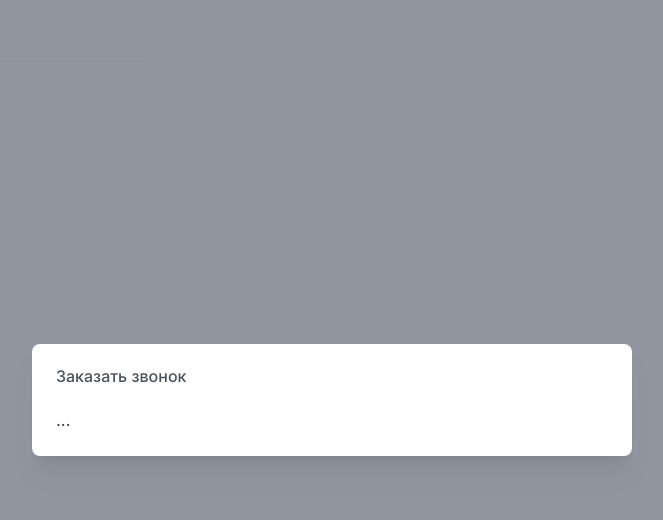
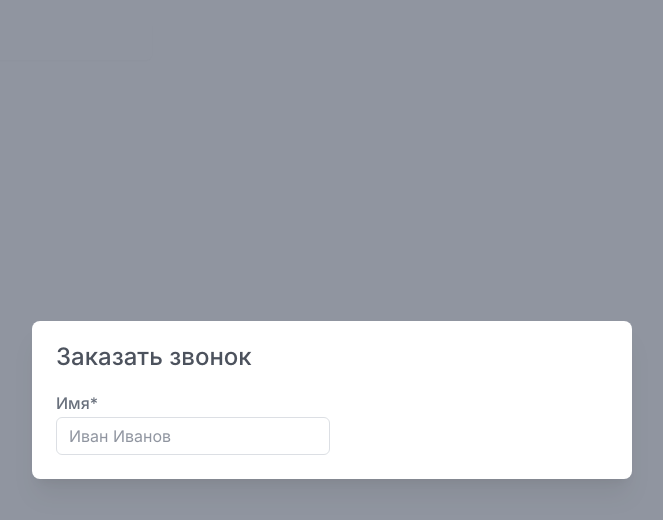
Before and after one commit to asokal/autodrive-test, a Vue app: page / in a window 1280 px wide. Both pictures are taken after a click on the button "Заказать в Москву". Shown: the top 520 px of the page, without its empty margins (308-971 px from the left). Built offline with nearby package versions, Linux system fonts and the light colour scheme.

Commit message:
modal input markup

```diff
--- a/src/App.vue
+++ b/src/App.vue
@@ -20,7 +20,16 @@
 			:show="modalVisible"
 			@close-modal="modalVisible = false"
 		>
-			<div>...</div>
+			<form>
+				<label>
+					<span class="mb-1 block leading-5 text-gray-700">Имя*</span>
+					<input
+						type="text"
+						placeholder="Иван Иванов"
+						class="rounded-md border border-gray-300 px-3 py-2 font-normal leading-5 text-gray-900 placeholder:text-gray-500"
+					/>
+				</label>
+			</form>
 		</base-modal>
 	</main>
 </template>
--- a/src/components/BaseModal.vue
+++ b/src/components/BaseModal.vue
@@ -10,7 +10,7 @@
 				@click.stop
 			>
 				<h2
-					class="mb-9 text-base leading-none text-gray-900 sm:mb-7 md:mb-6"
+					class="mb-9 text-2xl leading-none text-gray-900 sm:mb-7 md:mb-6"
 				>
 					{{ title }}
 				</h2>
```
